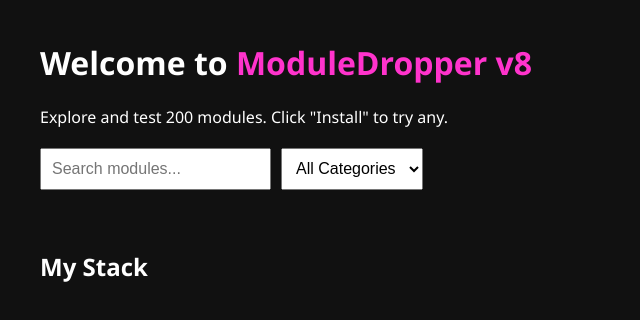
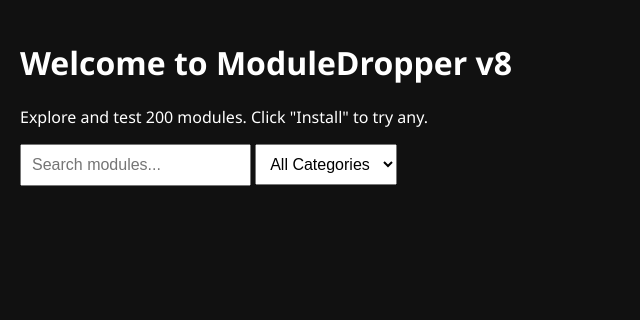
Before and after one commit to xlporewebapp/xplore-suite, a plain HTML site: page index.html in a window 1280 px wide. Shown: the whole page, without its empty margins (0-640 px from the left). Drawn offline with Linux system fonts and the light colour scheme.

Commit message:
Add files via upload

```diff
--- a/index.html
+++ b/index.html
@@ -1,26 +1,17 @@
-
 <!DOCTYPE html>
 <html lang="en">
 <head>
   <meta charset="UTF-8" />
-  <meta name="viewport" content="width=device-width, initial-scale=1.0" />
+  <meta name="viewport" content="width=device-width, initial-scale=1.0"/>
   <title>ModuleDropper v8</title>
   <link rel="stylesheet" href="style.css" />
 </head>
 <body>
-  <div class="container">
-    <h1>Welcome to <span>ModuleDropper v8</span></h1>
-    <p>Explore and test 200 modules. Click "Install" to try any.</p>
-    <div class="controls">
-      <input type="text" id="searchInput" placeholder="Search modules..." />
-      <select id="categoryFilter"><option>All Categories</option></select>
-    </div>
-    <div id="modulesContainer" class="modules-grid"></div>
-    <div class="stack-panel">
-      <h2>My Stack</h2>
-      <ul id="stackList"></ul>
-    </div>
-  </div>
+  <h1>Welcome to ModuleDropper v8</h1>
+  <p>Explore and test 200 modules. Click "Install" to try any.</p>
+  <input type="text" id="searchInput" placeholder="Search modules..." />
+  <select id="categorySelect"><option value="all">All Categories</option></select>
+  <div id="moduleContainer" class="module-grid"></div>
   <script src="script.js"></script>
 </body>
 </html>
```
